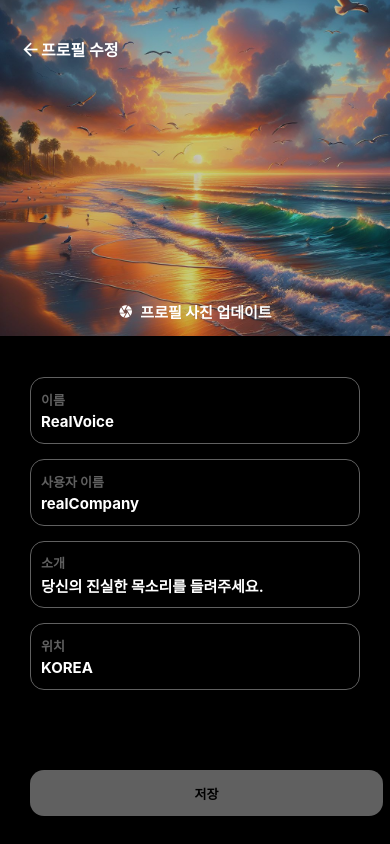
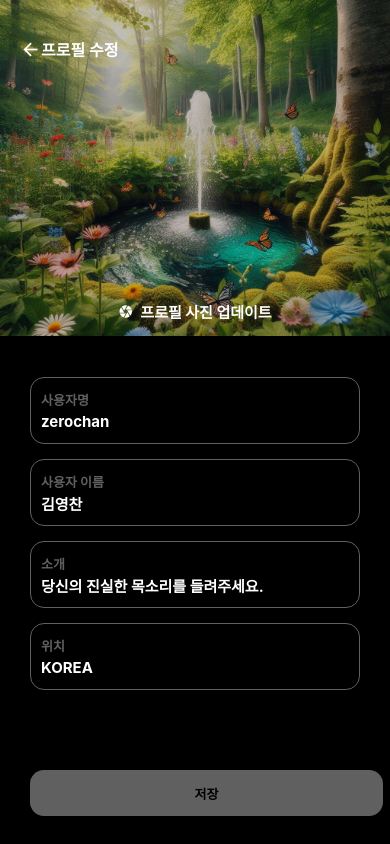
Before and after one commit to dudcks5477/RealVoice, a React Native app: screen /ProfileEditDetail in a window 390 px wide. Built offline with nearby package versions, Linux system fonts and the light colour scheme.

Commit message:
Random Image, select image, useState Name~location

```diff
--- a/src/screens/ProfileEditDetailScreen.js
+++ b/src/screens/ProfileEditDetailScreen.js
@@ -1,27 +1,92 @@
-import React from 'react';
-import {View, Text, TouchableOpacity, Image} from 'react-native';
+import React, {useState} from 'react';
+import {
+  View,
+  Text,
+  TouchableOpacity,
+  Image,
+  Alert,
+  TextInput,
+} from 'react-native';
 import Icon from 'react-native-vector-icons/MaterialIcons';
 import {useNavigation} from '@react-navigation/native';
+import {launchCamera, launchImageLibrary} from 'react-native-image-picker';
 
 import Common from '../styles/common';
 import mainScreenStyle from '../styles/mainScreenStyle';
 import profileScreenStyle from '../styles/profileScreenStyle';
 import profileEditDetailScreenStyle from '../styles/profileEditDetailScreenStyle';
 
+const images = [
+  require('../assets/random/mountain.jpg'),
+  require('../assets/random/nature.jpg'),
+  require('../assets/random/river.jpg'),
+  require('../assets/random/sea.jpg'),
+  require('../assets/random/space.jpg'),
+  require('../assets/random/temple.jpg'),
+];
+
+const getRandomImage = () => {
+  const randomIndex = Math.floor(Math.random() * images.length);
+  return images[randomIndex];
+};
+
 const ProfileEditDetailScreen = () => {
+  const [randomImage, setRandomImage] = useState(getRandomImage());
+  const [profileImage, setProfileImage] = useState(null);
+  const [username, setUsername] = useState('zerochan');
+  const [realName, setRealName] = useState('김영찬');
+  const [bio, setBio] = useState('당신의 진실한 목소리를 들려주세요.');
+  const [location, setLocation] = useState('KOREA');
   const navigation = useNavigation();
+
+  const handleChangeProfile = () => {
+    Alert.alert(
+      '프로필 사진 업데이트',
+      '사진을 선택하세요',
+      [
+        {
+          text: '카메라',
+          onPress: () =>
+            launchCamera({mediaType: 'photo'}, response => {
+              if (response.didCancel) {
+                console.log('User canceled image pikcer');
+              } else if (response.error) {
+                console.log('ImagePicker Error: ', response.error);
+              } else {
+                setProfileImage(response.assets[0].uri);
+              }
+            }),
+        },
+        {
+          text: '갤러리',
+          onPress: () =>
+            launchImageLibrary({mediaType: 'photo'}, response => {
+              if (response.didCancel) {
+                console.log('User canceled image picker');
+              } else if (response.error) {
+                console.log('ImagePicker Error: ', response.error);
+              } else {
+                setProfileImage(response.assets[0].uri);
+              }
+            }),
+        },
+        {
+          text: '취소',
+          style: 'cancel',
+        },
+      ],
+      {cancelable: true},
+    );
+  };
 
   const handleEditProfile = () => {
     navigation.navigate('EditProfile');
-  };
-  const handleChangeProfile = () => {
-    navigation.navigate('ChangeProfile');
   };
 
   return (
     <View style={Common.container}>
       <Image
-        source={require('../assets/random/sea.jpg')}
+        source={profileImage ? {uri: profileImage} : randomImage}
         style={profileScreenStyle.image}
       />
       <View style={mainScreenStyle.header}>
@@ -47,29 +112,39 @@ const ProfileEditDetailScreen = () => {
       <View style={profileEditDetailScreenStyle.InformationContainer}>
         {/* 닉네임 */}
         <View style={profileEditDetailScreenStyle.nickname}>
-          <Text style={profileEditDetailScreenStyle.userName}>이름</Text>
-          <Text style={profileEditDetailScreenStyle.userNameInput}>
-            RealVoice
-          </Text>
+          <Text style={profileEditDetailScreenStyle.userName}>사용자명</Text>
+          <TextInput
+            style={profileEditDetailScreenStyle.userNameInput}
+            value={username}
+            onChangeText={setUsername}
+          />
         </View>
         {/* 사용자 이름 */}
         <View style={profileEditDetailScreenStyle.nickname}>
           <Text style={profileEditDetailScreenStyle.userName}>사용자 이름</Text>
-          <Text style={profileEditDetailScreenStyle.userNameInput}>
-            realCompany
-          </Text>
+          <TextInput
+            style={profileEditDetailScreenStyle.userNameInput}
+            value={realName}
+            onChangeText={setRealName}
+          />
         </View>
         {/* 소개 */}
         <View style={profileEditDetailScreenStyle.nickname}>
           <Text style={profileEditDetailScreenStyle.userName}>소개</Text>
-          <Text style={profileEditDetailScreenStyle.userNameInput}>
-            당신의 진실한 목소리를 들려주세요.
-          </Text>
+          <TextInput
+            style={profileEditDetailScreenStyle.userNameInput}
+            value={bio}
+            onChangeText={setBio}
+          />
         </View>
         {/* 위치 */}
         <View style={profileEditDetailScreenStyle.nickname}>
           <Text style={profileEditDetailScreenStyle.userName}>위치</Text>
-          <Text style={profileEditDetailScreenStyle.userNameInput}>KOREA</Text>
+          <TextInput
+            style={profileEditDetailScreenStyle.userNameInput}
+            value={location}
+            onChange={setLocation}
+          />
         </View>
         <TouchableOpacity
           style={profileEditDetailScreenStyle.saveBtnContainer}
```
